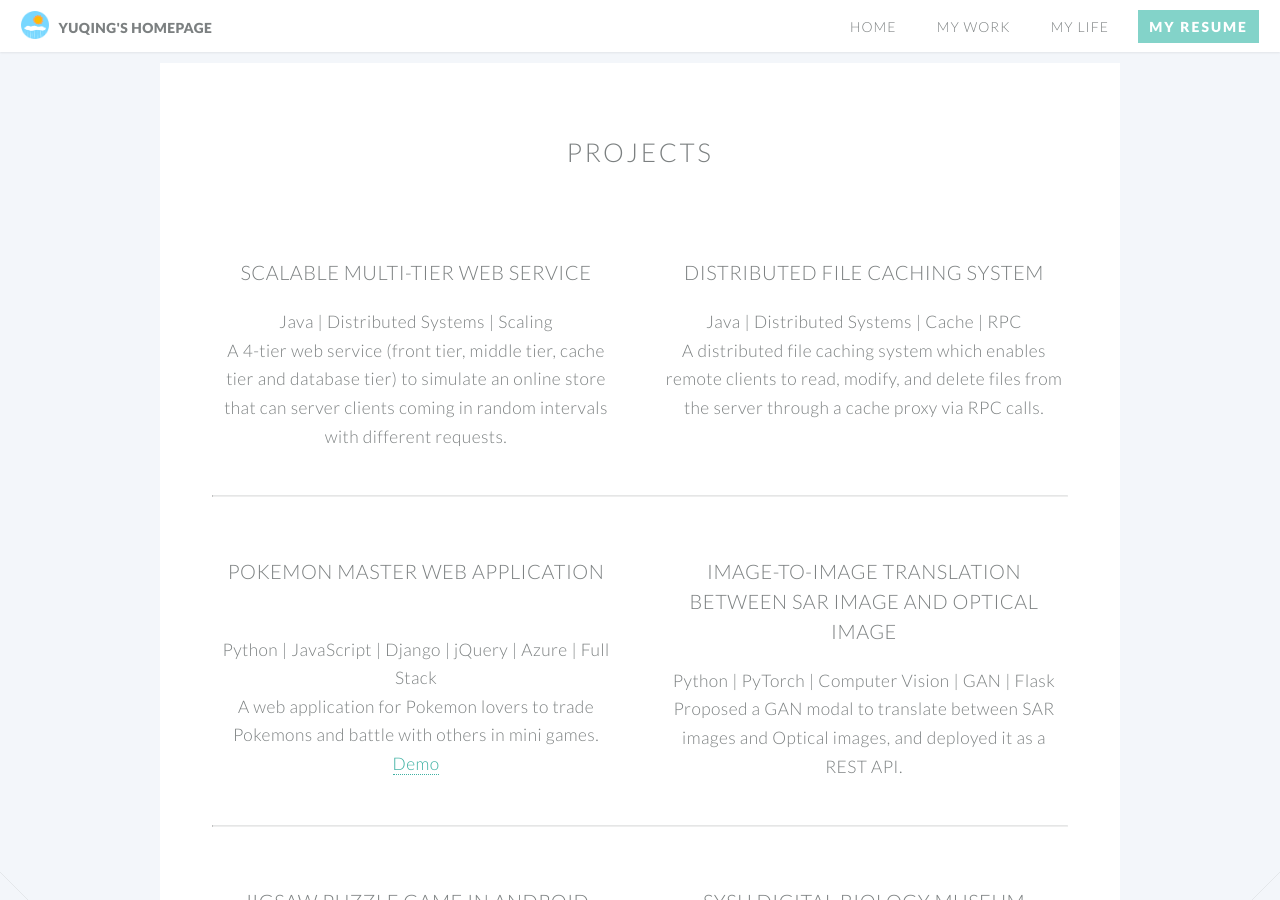
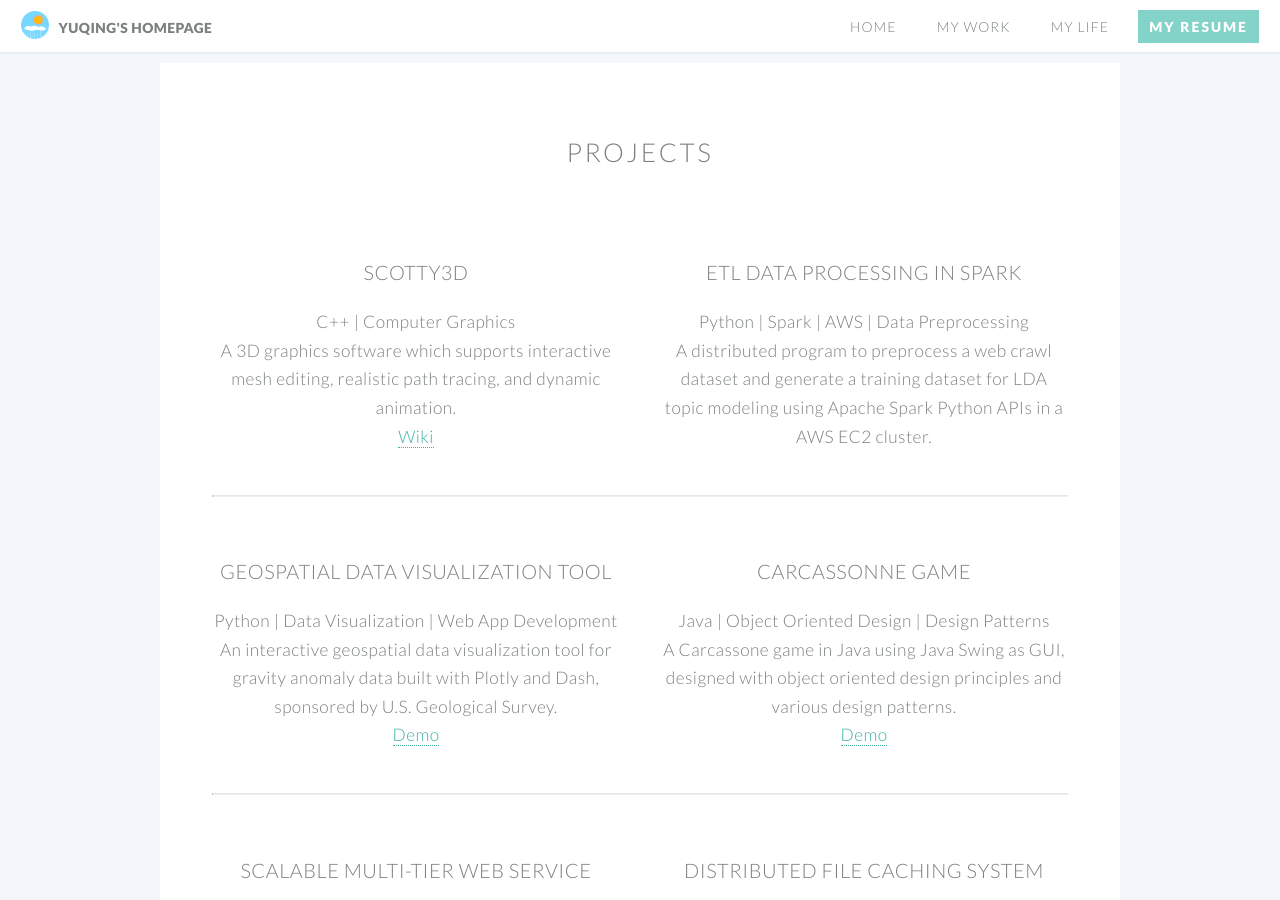
Before and after one commit to yqwen/yqwen.github.io, a Jekyll site: the page built from work.html, in a window 1280 px wide and 900 px high, scrolled down 1030 px. Built offline with Jekyll 4.4.1, drawn with Linux system fonts in a browser that asks for light colours; nearby versions of some CDN libraries.

Commit message:
update work and resume

```diff
--- a/work.html
+++ b/work.html
@@ -52,6 +52,80 @@ layout: default
 					<header class="major">
 						<h2>Projects</h2>
 					</header>
+
+					<div class="row">
+						<div class="6u">
+							<section>
+								<div class="image featured no-overlay"><img src="" alt="" /></div>
+								<header>
+									<h3>Scotty3D</h3>
+								</header>
+								<p>
+									<!-- Mar. 2020 - Apr. 2020 -->
+									C++ | Computer Graphics
+									<br/>
+									A 3D graphics software which supports interactive mesh editing, realistic path tracing, and dynamic animation.
+									<br/>
+									<a href="https://cmu-graphics.github.io/Scotty3D/" target="_blank">Wiki</a>
+								</p>
+							</section>
+						</div>
+
+						<div class="6u">
+							<section>
+								<div class="image featured no-overlay"><img src="" alt="" /></div>
+								<header>
+									<h3>ETL Data Processing in Spark</h3>
+								</header>
+								<p>
+									<!-- Mar. 2020 - Apr. 2020 -->
+									Python | Spark | AWS | Data Preprocessing
+									<br/>
+									A distributed program to preprocess a web crawl dataset and generate a training dataset for LDA topic modeling using Apache Spark Python APIs in a AWS EC2 cluster.
+								</p>
+							</section>
+						</div>
+					</div>
+
+				<hr>
+
+					<div class="row">
+						<div class="6u">
+							<section>
+								<div class="image featured no-overlay"><img src="" alt="" /></div>
+								<header>
+									<h3>Geospatial Data Visualization Tool</h3>
+								</header>
+								<p>
+									<!-- Mar. 2020 - Apr. 2020 -->
+									Python | Data Visualization | Web App Development
+									<br/>
+									An interactive geospatial data visualization tool for gravity anomaly data built with Plotly and Dash, sponsored by U.S. Geological Survey.
+									<br/>
+									<a href="https://youtu.be/YSayosCvB4Q" target="_blank">Demo</a>
+								</p>
+							</section>
+						</div>
+
+						<div class="6u">
+							<section>
+								<div class="image featured no-overlay"><img src="" alt="" /></div>
+								<header>
+									<h3>Carcassonne Game</h3>
+								</header>
+								<p>
+									<!-- Mar. 2020 - Apr. 2020 -->
+									Java | Object Oriented Design | Design Patterns
+									<br/>
+									A Carcassone game in Java using Java Swing as GUI, designed with object oriented design principles and various design patterns.
+									<br/>
+									<a href="https://youtu.be/oAhJSOeiiJY" target="_blank">Demo</a>
+								</p>
+							</section>
+						</div>
+					</div>
+
+				<hr>
 
 					<div class="row">
 						<div class="6u">
```
Also changed, not shown: 1 other file.
